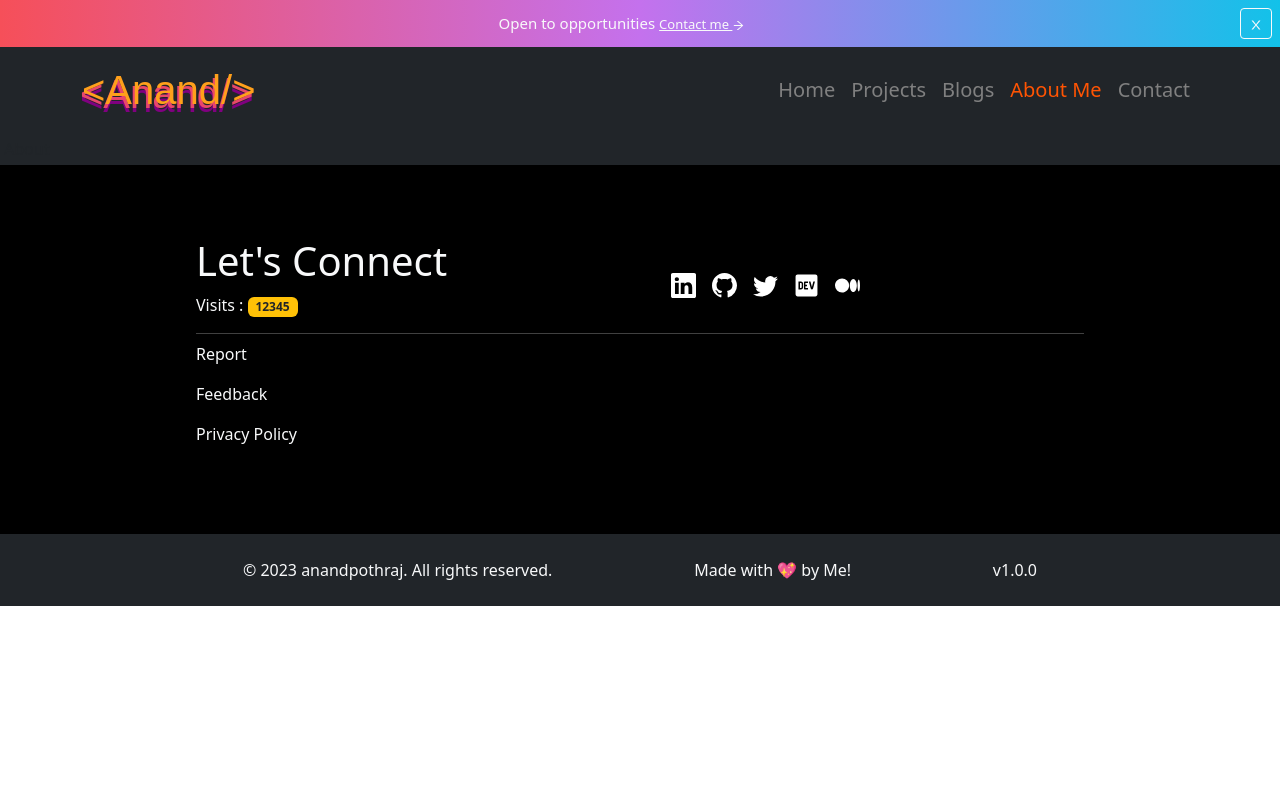
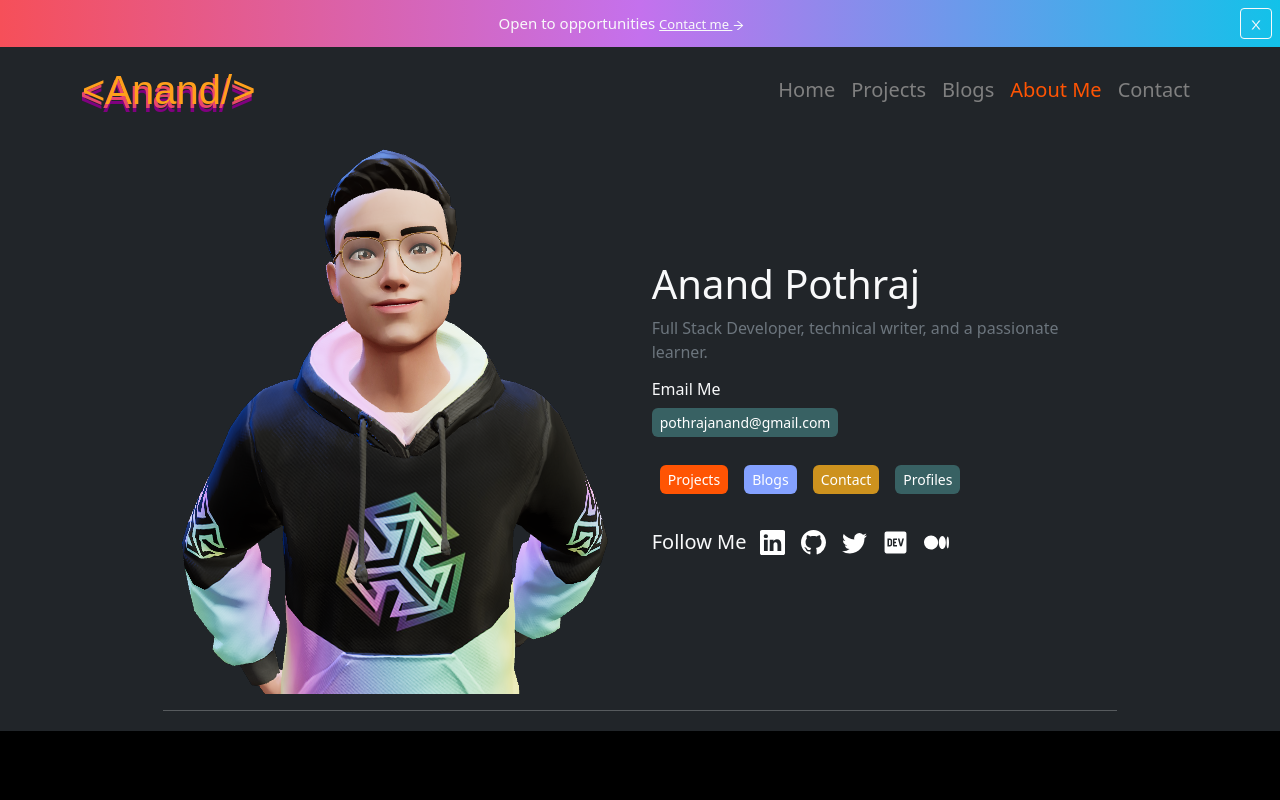
Before and after one commit to anandpothraj/portfolio-frontend, a React (Create React App) app: page /about in a window 1280 px wide. Shown: the top 800 px of the page. Built offline with nearby package versions, Linux system fonts and the light colour scheme; a web font is replaced by a local one.

Commit message:
Create About us page

```diff
--- /dev/null
+++ b/src/components/About/About.css
@@ -0,0 +1,37 @@
+.bgBlueGreen{
+    background-color:#386163 !important;
+}
+.bgOrange{
+    background-color:#ff5403 !important;
+}
+.bgLightBlue{
+    background-color:#84a1ff !important;
+}
+.bgYellow{
+    background-color:#cd921e !important;
+}
+.colorBlueGreen{
+    color:#386163 !important;
+}
+.colorOrange{
+    color:#ff5403 !important;
+}
+.colorLightBlue{
+    color:#84a1ff !important;
+}
+.colorYellow{
+    color:#cd921e !important;
+}
+
+@media screen and (max-width: 768px) {
+    .imgWidth{
+        width: 50% !important;
+    }
+    .textCenter{
+        text-align: center !important;
+    }
+    .mAuto{
+        width: fit-content !important;
+        margin: auto !important;
+    }
+}
--- /dev/null
+++ b/src/components/About/AboutInfo.js
@@ -0,0 +1,54 @@
+import React from 'react';
+import { FaDev } from 'react-icons/fa';
+import { Button, Image } from 'react-bootstrap';
+import { BsTwitter, BsGithub, BsMedium, BsLinkedin } from 'react-icons/bs';
+import Avatar from '../../assets/images/Third.png';
+import { Link } from 'react-router-dom';
+
+const AboutInfo = () => {
+  return (
+    <div className='d-flex my-2 flex-column flex-md-row textCenter'>
+        <div className="w-100 w-md-50 m-auto">
+          <Image src={Avatar} fluid alt="avatar1" className='d-block m-auto h-100 imgWidth'/>
+        </div>
+        <div className="w-100 w-md-50 m-auto p-2 p-md-4">
+            <div className='my-1 my-md-2'>
+                <h1>Anand Pothraj</h1>
+                <p className='text-secondary font-weight-normal'>Full Stack Developer, technical writer, and a passionate learner.
+                </p>
+            </div>
+            <div className='my-1 my-md-2'>
+                <h6>Email Me</h6>
+                <Button className='btn-sm bgBlueGreen border-none rounded' href="mailto:pothrajanand@gmail.com">pothrajanand@gmail.com</Button>
+            </div>
+            <div className='my-2 my-md-4 w-75 d-flex flex-md-row mx-auto mx-md-0 flex-column'>
+                <div className='d-flex justify-content-center'>
+                    <Link to='/projects' className='my-auto'>
+                        <Button className='btn-sm px-2 py-1 bgOrange border-none rounded my-1 mx-2'>Projects</Button>
+                    </Link>
+                    <Link to='/blogs' className='my-auto '>
+                        <Button className='btn-sm px-2 py-1 bgLightBlue border-none rounded my-1 mx-2'>Blogs</Button>
+                    </Link>
+                </div>
+                <div className='d-flex justify-content-center'>
+                    <Link to='/contact' className='my-auto'>
+                        <Button className='btn-sm px-2 py-1 bgYellow border-none rounded my-1 mx-2'>Contact</Button>
+                    </Link><Link to='/profiles' className='my-auto'>
+                        <Button className='btn-sm px-2 py-1 bgBlueGreen border-none rounded my-1 mx-2'>Profiles</Button>
+                    </Link>
+                </div>
+            </div>
+            <div className="my-1 my-md-4 d-flex mAuto">
+                <h5 className='d-none d-md-block d-md-inline follow my-auto'>Follow Me</h5>
+                <a href="https://www.linkedin.com/in/anand-pothraj-599910195" target="_blank" rel="noreferrer"><BsLinkedin className="m-2 socialIcon"/></a>
+                <a href="https://github.com/anandpothraj" target="_blank" rel="noreferrer"><BsGithub className="m-2 socialIcon"/></a>
+                <a href='https://twitter.com/PothrajAnand' target="_blank" rel="noreferrer"><BsTwitter className="m-2 socialIcon"/></a>
+                <a href="https://dev.to/anandpothraj" target="_blank" rel="noreferrer"><FaDev className="m-2 socialIcon"/></a>
+                <a href="https://medium.com/@anandpothraj11052001" target="_blank" rel="noreferrer"><BsMedium className="m-2 socialIcon"/></a>
+            </div>
+        </div>
+    </div>
+  )
+}
+
+export default AboutInfo;
--- a/src/pages/About.js
+++ b/src/pages/About.js
@@ -1,8 +1,13 @@
 import React from 'react';
+import AboutInfo from '../components/About/AboutInfo';
+import '../components/About/About.css';
 
 const About = () => {
   return (
-    <div>About</div>
+    <div className='col-11 col-md-9 m-auto text-light'>
+      <AboutInfo/>
+      <hr/>
+    </div>
   );
 };
 
```
